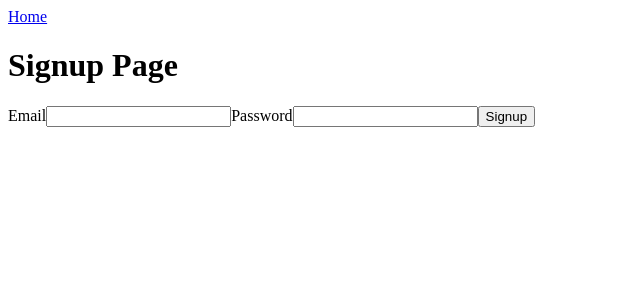
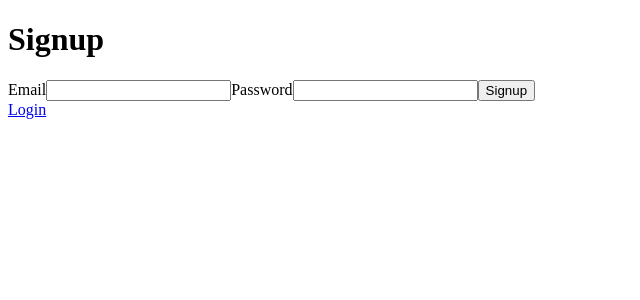
Before and after one commit to panoplied/mern-spa-jwt-auth, a React (Create React App) app in the folder client/: page /signup in a window 1280 px wide. Shown: the top 300 px of the page, without its empty margins (0-640 px from the left). Built offline with nearby package versions, Linux system fonts and the light colour scheme.

Commit message:
Protect React routes, set up signup/login links and redirects

```diff
--- a/client/src/App.jsx
+++ b/client/src/App.jsx
@@ -1,17 +1,29 @@
-import { BrowserRouter, Routes, Route } from "react-router-dom";
+import { BrowserRouter, Routes, Route, Navigate } from "react-router-dom";
+import { useAuthContext } from "./hooks/useAuthContext";
 
 import Home from "./pages/Home";
 import Login from "./pages/Login";
 import Signup from "./pages/Signup";
 
 function App() {
+  const { user } = useAuthContext();
+
   return (
     <>
       <BrowserRouter>
         <Routes>
-          <Route path="/" element={<Home />} />
-          <Route path="/login" element={<Login />} />
-          <Route path="/signup" element={<Signup />} />
+          <Route
+            path="/"
+            element={user ? <Home /> : <Navigate to="/login" />}
+          />
+          <Route
+            path="/login"
+            element={!user ? <Login /> : <Navigate to="/" />}
+          />
+          <Route
+            path="/signup"
+            element={!user ? <Signup /> : <Navigate to="/" />}
+          />
         </Routes>
       </BrowserRouter>
     </>
--- a/client/src/pages/Home.jsx
+++ b/client/src/pages/Home.jsx
@@ -1,11 +1,24 @@
+import { useAuthContext } from "../hooks/useAuthContext";
+import { useLogout } from "../hooks/useLogout";
 import { Link } from "react-router-dom";
 
 const Home = () => {
+  const { user } = useAuthContext();
+  const { logout } = useLogout();
+
+  const logoutClickHandler = () => {
+    logout();
+  }
+
   return (
     <>
       <h1>Home Page</h1>
-      <Link to="/login">Login</Link>
-      <Link to="/signup">Signup</Link>
+      {user && (
+        <div>
+          <p>{user.email}</p>
+          <button onClick={logoutClickHandler}>Logout</button>
+        </div>
+      )}
     </>
   );
 };
--- a/client/src/pages/Login.jsx
+++ b/client/src/pages/Login.jsx
@@ -1,9 +1,11 @@
 import { useState } from "react";
+import { useLogin } from "../hooks/useLogin";
 import { Link } from "react-router-dom";
 
 const Login = () => {
   const [email, setEmail] = useState("");
   const [password, setPassword] = useState("");
+  const { login, isPending, error } = useLogin();
 
   const emailChangeHandler = (event) => {
     setEmail(event.target.value);
@@ -15,14 +17,12 @@ const Login = () => {
 
   const submitHandler = async (event) => {
     event.preventDefault();
-    // TODO implement actual login request
-    console.log("DEBUG | LOGIN | ", email, password);
+    await login(email, password);
   };
 
   return (
     <>
-      <Link to="/">Home</Link>
-      <h1>Login Page</h1>
+      <h1>Login</h1>
       <form onSubmit={submitHandler}>
         <label>Email</label>
         <input
@@ -36,7 +36,10 @@ const Login = () => {
           onChange={passwordChangeHandler}
           value={password}
         />
+        <button disabled={isPending}>Login</button>
+        {error && <p>ERROR: {error}</p>}
       </form>
+      <Link to="/signup">Signup</Link>
     </>
   );
 };
--- a/client/src/pages/Signup.jsx
+++ b/client/src/pages/Signup.jsx
@@ -22,8 +22,7 @@ const Signup = () => {
 
   return (
     <>
-      <Link to="/">Home</Link>
-      <h1>Signup Page</h1>
+      <h1>Signup</h1>
       <form onSubmit={submitHandler}>
         <label>Email</label>
         <input
@@ -40,6 +39,7 @@ const Signup = () => {
         <button disabled={isPending}>Signup</button>
         {error && <p>ERROR: {error}</p>}
       </form>
+      <Link to="/login">Login</Link>
     </>
   );
 };
```
